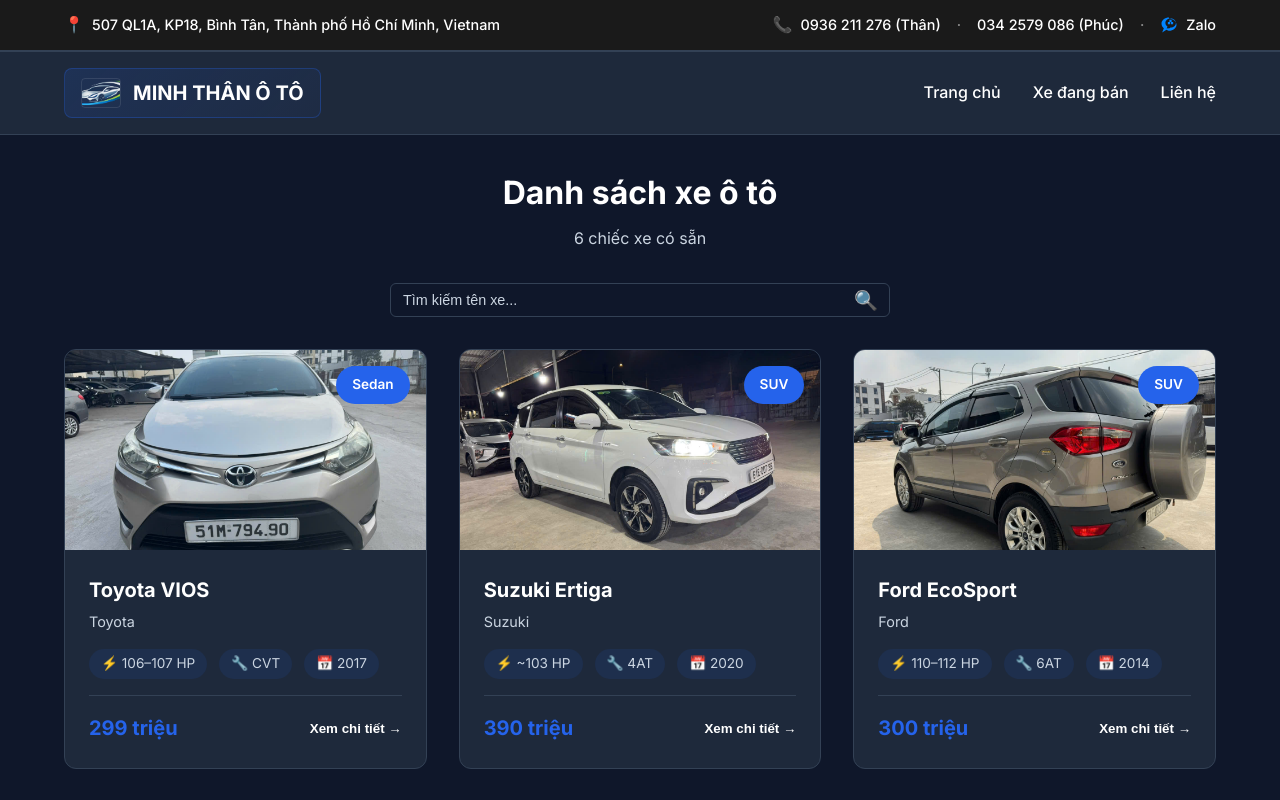
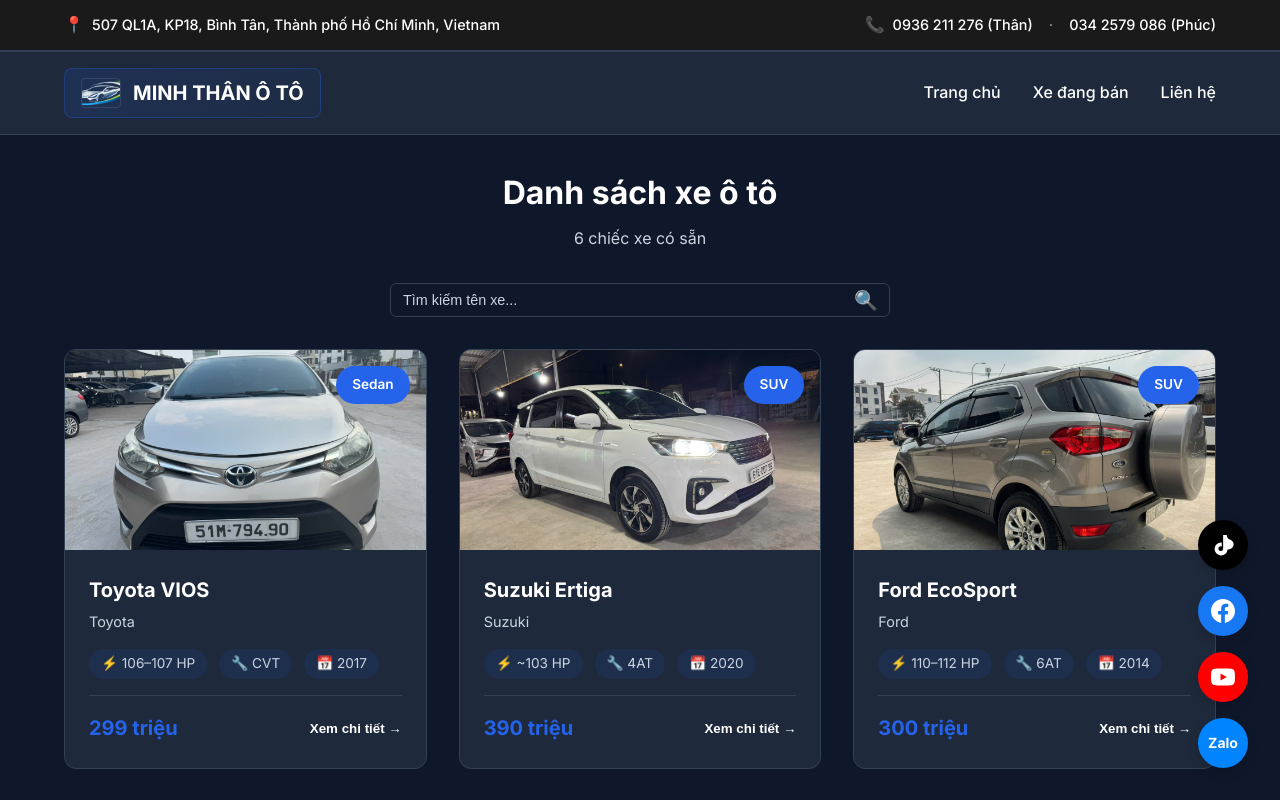
Before and after one commit to PhucDo-TMA/minh-than-oto, a Next.js app: page / in a window 1280 px wide. Shown: the top 800 px of the page. Built offline with nearby package versions, Linux system fonts and the light colour scheme.

Commit message:
add social icon

```diff
--- a/app/layout.tsx
+++ b/app/layout.tsx
@@ -2,6 +2,7 @@
 import { Geist, Geist_Mono } from "next/font/google";
 import "./globals.css";
 import Header from "@/components/Header";
+import SocialLinks from "@/components/SocialLinks";
 
 const geistSans = Geist({
   variable: "--font-geist-sans",
@@ -29,6 +30,7 @@
         className={`${geistSans.variable} ${geistMono.variable} antialiased`}
       >
         <Header />
+        <SocialLinks />
         {children}
       </body>
     </html>
--- a/components/Header.tsx
+++ b/components/Header.tsx
@@ -3,7 +3,6 @@
 import Link from "next/link";
 import Image from "next/image";
 import { useState } from "react";
-import ZaloIcon from "./ZaloIcon";
 
 export default function Header() {
   const [mobileMenuOpen, setMobileMenuOpen] = useState(false);
@@ -22,10 +21,6 @@
             <a href="tel:0936211276">0936 211 276 (Thân)</a>
             <span className="separator">·</span>
             <a href="tel:0342579086">034 2579 086 (Phúc)</a>
-            <span className="separator">·</span>
-            <a href="https://zalo.me/0936211276" target="_blank" rel="noopener noreferrer" className="zalo-link">
-              <ZaloIcon /> Zalo
-            </a>
           </div>
         </div>
       </div>
--- /dev/null
+++ b/components/SocialLinks.tsx
@@ -0,0 +1,185 @@
+"use client";
+
+export default function SocialLinks() {
+  return (
+    <div className="social-links">
+      <a
+        href="https://www.tiktok.com/@otobinhtanminhthan"
+        target="_blank"
+        rel="noopener noreferrer"
+        title="TikTok"
+        className="social-icon tiktok"
+      >
+        <svg viewBox="0 0 24 24" fill="currentColor" width="24" height="24">
+          <path d="M19.59 6.69a4.83 4.83 0 0 1-3.77-4.25V2h-3.68v13.67a2.4 2.4 0 1 1-2.4-2.4c.34 0 .67.06 1 .15V9.48a6.5 6.5 0 1 0 5.85 6.48H15.38A4.83 4.83 0 0 0 19.59 6.69z"/>
+        </svg>
+      </a>
+
+      <a
+        href="https://www.facebook.com/mientrung.haikhia.3"
+        target="_blank"
+        rel="noopener noreferrer"
+        title="Facebook"
+        className="social-icon facebook"
+      >
+        <svg viewBox="0 0 24 24" fill="currentColor" width="24" height="24">
+          <path d="M24 12.073c0-6.627-5.373-12-12-12s-12 5.373-12 12c0 5.99 4.388 10.954 10.125 11.854v-8.385H7.078v-3.47h3.047V9.43c0-3.007 1.792-4.669 4.533-4.669 1.312 0 2.686.235 2.686.235v2.953H15.83c-1.491 0-1.956.925-1.956 1.874v2.25h3.328l-.532 3.47h-2.796v8.385C19.612 23.027 24 18.062 24 12.073z"/>
+        </svg>
+      </a>
+
+      <a
+        href="https://www.youtube.com/@MinhTh%C3%A2nCh%E1%BB%A3%C3%94t%C3%B4B%C3%ACnhT%C3%A2n"
+        target="_blank"
+        rel="noopener noreferrer"
+        title="YouTube"
+        className="social-icon youtube"
+      >
+        <svg viewBox="0 0 24 24" fill="currentColor" width="24" height="24">
+          <path d="M23.498 6.186a3.016 3.016 0 0 0-2.122-2.136C19.505 3.545 12 3.545 12 3.545s-7.505 0-9.377.505A3.017 3.017 0 0 0 .502 6.186C0 8.07 0 12 0 12s0 3.93.502 5.814a3.016 3.016 0 0 0 2.122 2.136c1.871.505 9.376.505 9.376.505s7.505 0 9.377-.505a3.015 3.015 0 0 0 2.122-2.136C24 15.93 24 12 24 12s0-3.93-.502-5.814zM9.545 15.568V8.432L15.818 12l-6.273 3.568z"/>
+        </svg>
+      </a>
+
+      <a
+        href="https://zalo.me/0936211276"
+        target="_blank"
+        rel="noopener noreferrer"
+        title="Zalo"
+        className="social-icon zalo"
+      >
+        <span className="zalo-letter">Zalo</span>
+      </a>
+
+      <style jsx>{`
+        .social-links {
+          position: fixed;
+          bottom: 2rem;
+          right: 2rem;
+          display: flex;
+          flex-direction: column;
+          gap: 1rem;
+          z-index: 100;
+          visibility: hidden;
+          animation: fadeIn 0.3s ease-in 0.1s forwards;
+        }
+
+        @keyframes fadeIn {
+          from {
+            opacity: 0;
+            visibility: hidden;
+          }
+          to {
+            opacity: 1;
+            visibility: visible;
+          }
+        }
+
+        .social-icon {
+          display: flex;
+          align-items: center;
+          justify-content: center;
+          width: 50px;
+          height: 50px;
+          border-radius: 50%;
+          background: white;
+          color: #1a1a1a;
+          box-shadow: 0 4px 12px rgba(0, 0, 0, 0.15);
+          transition: all 0.3s ease;
+          text-decoration: none;
+          border: 2px solid transparent;
+          position: relative;
+          contain-intrinsic-size: 50px 50px;
+          content-visibility: auto;
+        }
+
+        .social-icon:hover {
+          transform: translateY(-4px) scale(1.1);
+          box-shadow: 0 8px 20px rgba(0, 0, 0, 0.25);
+        }
+
+        .social-icon svg {
+          width: 24px;
+          height: 24px;
+          flex-shrink: 0;
+        }
+
+        .social-icon.tiktok {
+          background: #000;
+          color: white;
+          border-color: #000;
+        }
+
+        .social-icon.tiktok:hover {
+          background: #1a1a1a;
+          transform: translateY(-4px) scale(1.1);
+          box-shadow: 0 8px 20px rgba(0, 0, 0, 0.4);
+        }
+
+        .social-icon.facebook {
+          background: #1877f2;
+          color: white;
+          border-color: #1877f2;
+        }
+
+        .social-icon.facebook:hover {
+          background: #0a66c2;
+          transform: translateY(-4px) scale(1.1);
+          box-shadow: 0 8px 20px rgba(24, 119, 242, 0.4);
+        }
+
+        .social-icon.youtube {
+          background: #ff0000;
+          color: white;
+          border-color: #ff0000;
+        }
+
+        .social-icon.youtube:hover {
+          background: #cc0000;
+          transform: translateY(-4px) scale(1.1);
+          box-shadow: 0 8px 20px rgba(255, 0, 0, 0.4);
+        }
+
+        .social-icon.zalo {
+          background: #0084ff;
+          color: white;
+          border-color: #0084ff;
+        }
+
+        .social-icon.zalo:hover {
+          background: #0073e6;
+          transform: translateY(-4px) scale(1.1);
+          box-shadow: 0 8px 20px rgba(0, 132, 255, 0.4);
+        }
+
+        .zalo-text {
+          display: none;
+        }
+
+        .zalo-letter {
+          font-size: 14px;
+          font-weight: bold;
+          color: white;
+          display: flex;
+          align-items: center;
+          justify-content: center;
+        }
+
+        @media (max-width: 768px) {
+          .social-links {
+            bottom: 1rem;
+            right: 1rem;
+          }
+
+          .social-icon {
+            width: 45px;
+            height: 45px;
+          }
+
+          .social-icon svg {
+            width: 20px;
+            height: 20px;
+          }
+        }
+      `}</style>
+    </div>
+  );
+}
```
